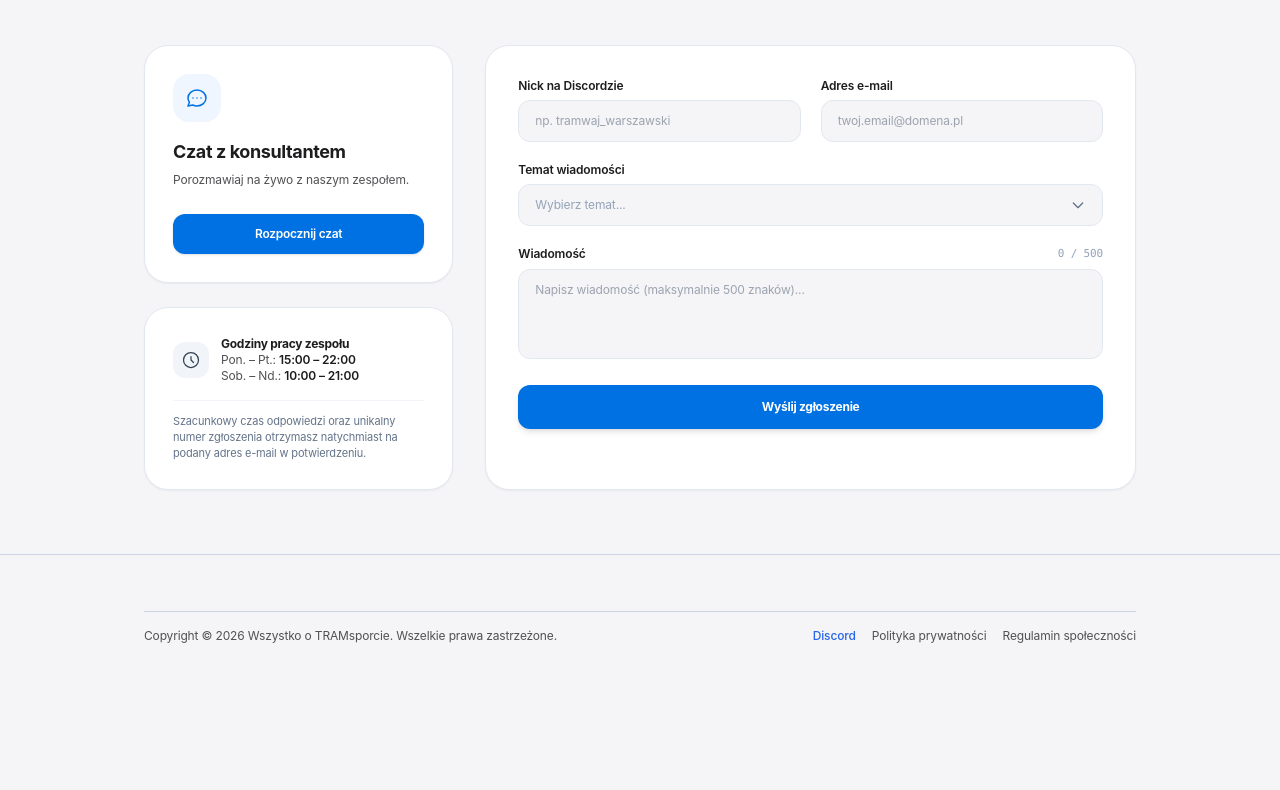
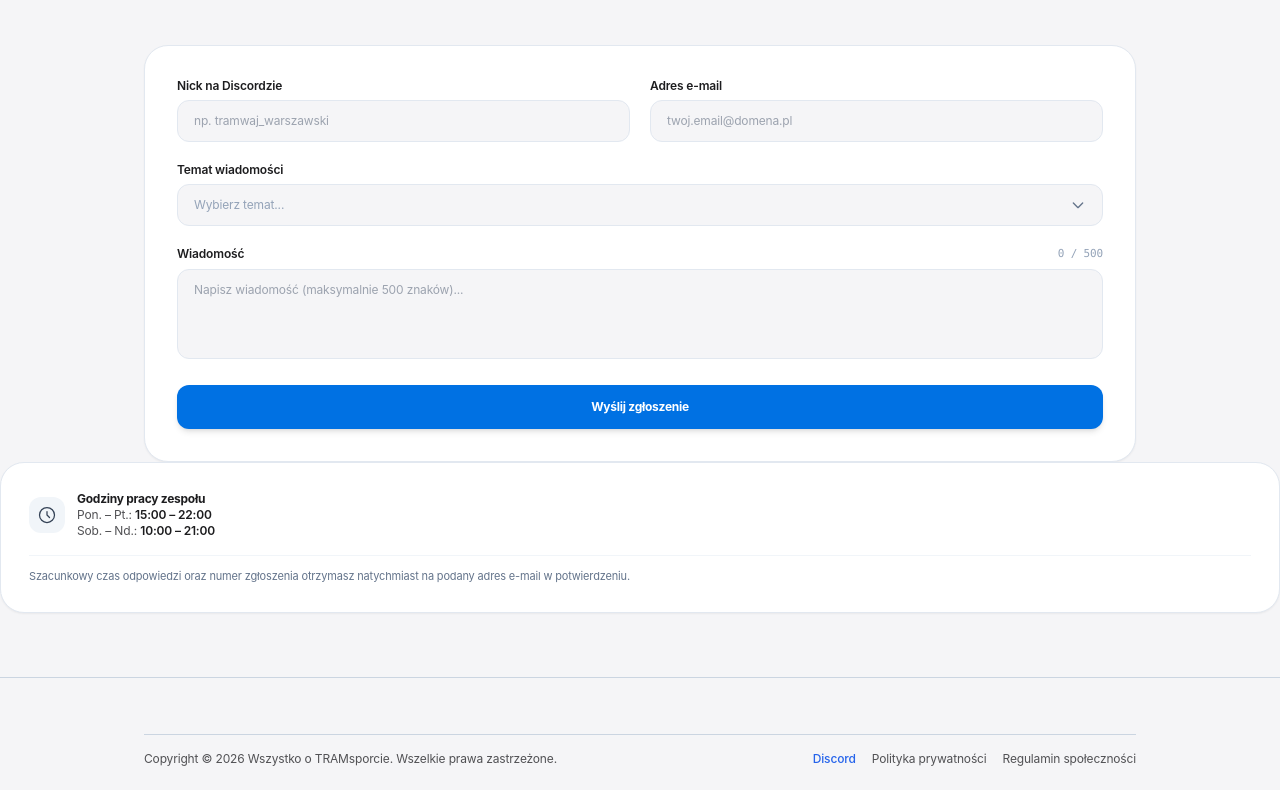
Before and after one commit to o5k4rsolutions/wszystko-o-tramsporcie, a plain HTML site: page kontakt.html in a window 1280 px wide. Shown: the part 200-990 px from the top of the page. Before the commit the page ends 884 px from the top, so only its background shows below. Drawn offline with nearby package versions, Linux system fonts and the light colour scheme.

Commit message:
Update kontakt.html

```diff
--- a/kontakt.html
+++ b/kontakt.html
@@ -114,40 +114,8 @@
         <div class="max-w-5xl mx-auto px-4">
             <div class="text-center max-w-2xl mx-auto mb-12">
                 <h1 class="font-heading text-3xl sm:text-4xl font-semibold text-[#1d1d1f] mt-1">Skontaktuj się z nami</h1>
-                <p class="text-xs text-[#515154] mt-2">Wybierz dogodną formę pomocy lub wyślij zgłoszenie bezpośrednio do naszego zespołu.</p>
+                <p class="text-xs text-[#515154] mt-2">Wyślij zgłoszenie bezpośrednio do naszego zespołu.</p>
             </div>
-
-            <div class="grid grid-cols-1 lg:grid-cols-3 gap-8">
-                <div class="space-y-6">
-                    <div class="bg-white rounded-3xl p-7 border border-slate-200 shadow-sm flex flex-col justify-between">
-                        <div>
-                            <div class="w-12 h-12 rounded-2xl bg-blue-50 text-[#0071e3] flex items-center justify-center mb-4">
-                                <svg class="w-6 h-6" fill="none" stroke="currentColor" stroke-width="1.5" viewBox="0 0 24 24"><path stroke-linecap="round" stroke-linejoin="round" d="M8 12h.01M12 12h.01M16 12h.01M21 12c0 4.418-4.03 8-9 8a9.863 9.863 0 01-4.255-.949L3 20l1.395-3.72C3.512 15.042 3 13.574 3 12c0-4.418 4.03-8 9-8s9 3.582 9 8z"/></svg>
-                            </div>
-                            <h2 class="font-heading font-bold text-lg text-[#1d1d1f] mb-1">Czat z konsultantem</h2>
-                            <p class="text-xs text-[#515154] mb-6 leading-relaxed">Porozmawiaj na żywo z naszym zespołem.</p>
-                        </div>
-                        <a href="https://discord.com/invite/seks6zaKWs" target="_blank" rel="noopener noreferrer" class="w-full bg-[#0071e3] hover:bg-[#0077ed] text-white font-heading text-xs font-semibold py-3 rounded-xl text-center shadow transition-all cursor-pointer block">
-                            Rozpocznij czat
-                        </a>
-                    </div>
-
-                    <div class="bg-white rounded-3xl p-7 border border-slate-200 shadow-sm space-y-4 text-xs">
-                        <div class="flex items-center gap-3">
-                            <div class="w-9 h-9 rounded-xl bg-slate-100 flex items-center justify-center text-slate-700 shrink-0">
-                                <svg class="w-5 h-5" fill="none" stroke="currentColor" stroke-width="1.5" viewBox="0 0 24 24"><path stroke-linecap="round" stroke-linejoin="round" d="M12 8v4l3 3m6-3a9 9 0 11-18 0 9 9 0 0118 0z"/></svg>
-                            </div>
-                            <div>
-                                <h3 class="font-bold text-[#1d1d1f]">Godziny pracy zespołu</h3>
-                                <p class="text-[#515154]">Pon. – Pt.: <span class="font-semibold text-[#1d1d1f]">15:00 – 22:00</span></p>
-                                <p class="text-[#515154]">Sob. – Nd.: <span class="font-semibold text-[#1d1d1f]">10:00 – 21:00</span></p>
-                            </div>
-                        </div>
-                        <div class="border-t border-slate-100 pt-3 text-[11px] text-slate-500">
-                            Szacunkowy czas odpowiedzi oraz unikalny numer zgłoszenia otrzymasz natychmiast na podany adres e-mail w potwierdzeniu.
-                        </div>
-                    </div>
-                </div>
 
                 <div class="lg:col-span-2 bg-white rounded-3xl p-8 border border-slate-200 shadow-sm">
                     <form id="contactForm" onsubmit="handleFormSubmit(event)" class="space-y-5">
@@ -194,6 +162,22 @@
                 </div>
             </div>
         </div>
+        <div class="bg-white rounded-3xl p-7 border border-slate-200 shadow-sm space-y-4 text-xs">
+                        <div class="flex items-center gap-3">
+                            <div class="w-9 h-9 rounded-xl bg-slate-100 flex items-center justify-center text-slate-700 shrink-0">
+                                <svg class="w-5 h-5" fill="none" stroke="currentColor" stroke-width="1.5" viewBox="0 0 24 24"><path stroke-linecap="round" stroke-linejoin="round" d="M12 8v4l3 3m6-3a9 9 0 11-18 0 9 9 0 0118 0z"/></svg>
+                            </div>
+                            <div>
+                                <h3 class="font-bold text-[#1d1d1f]">Godziny pracy zespołu</h3>
+                                <p class="text-[#515154]">Pon. – Pt.: <span class="font-semibold text-[#1d1d1f]">15:00 – 22:00</span></p>
+                                <p class="text-[#515154]">Sob. – Nd.: <span class="font-semibold text-[#1d1d1f]">10:00 – 21:00</span></p>
+                            </div>
+                        </div>
+                        <div class="border-t border-slate-100 pt-3 text-[11px] text-slate-500">
+                            Szacunkowy czas odpowiedzi oraz numer zgłoszenia otrzymasz natychmiast na podany adres e-mail w potwierdzeniu.
+                        </div>
+                    </div>
+                </div>
     </main>
 
     <footer class="bg-[#f5f5f7] border-t border-slate-300 py-10 text-xs text-[#515154]">
@@ -345,7 +329,7 @@
             const config = window.APP_CONFIG;
 
             if (!config || !config.BREVO_API_KEY) {
-                openModal('Błąd konfiguracji', 'Nie udało się wczytać pliku config.js na hostingu.');
+                openModal('Błąd konfiguracji', 'Nie udało się wczytać XXXXX.');
                 submitBtn.disabled = false;
                 submitBtn.innerText = 'Wyślij zgłoszenie';
                 return;
@@ -417,7 +401,7 @@
 
                 await Promise.allSettled([userEmailPromise, adminEmailPromise, discordPromise]);
 
-                openModal('Zgłoszenie wysłane!', `Twoje zgłoszenie zostało pomyślnie zarejestrowane pod numerem ${ticketNumber}. Wysłaliśmy do Ciebie potwierdzenie e-mail z szacunkowym czasem odpowiedzi.`);
+                openModal('Zgłoszenie wysłane!', `Twoje zgłoszenie zostało pomyślnie zarejestrowane pod numerem ${ticketNumber}. Wysłaliśmy do Ciebie potwierdzenie e-mail.`);
                 document.getElementById('contactForm').reset();
                 const selectedText = document.getElementById('selectedText');
                 selectedText.innerText = 'Wybierz temat...';
```
